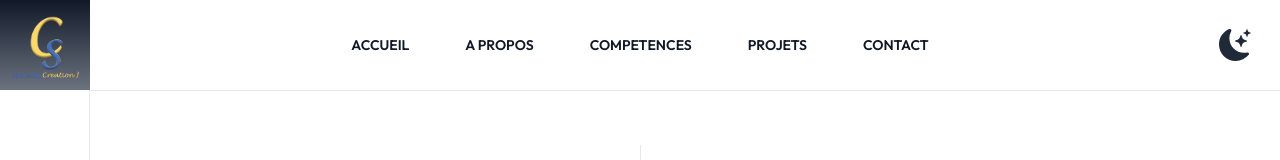
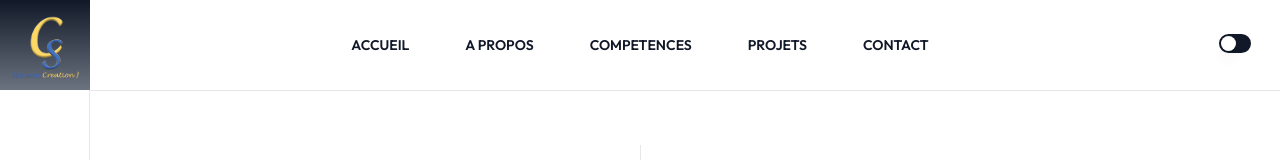
Before and after one commit to joob1812/joob-app, a React (Vite) app: page / in a window 1280 px wide. Shown: the top 160 px of the page. Built offline with nearby package versions, Linux system fonts and the light colour scheme.

Commit message:
Update App.tsx

```diff
--- a/src/App.tsx
+++ b/src/App.tsx
@@ -8,12 +8,14 @@ import Home from './components/Home';
 import Projects from './components/Projects';
 import SideBar from './components/SideBar';
 import Skills from './components/Skills';
-
-import { Dialog } from '@headlessui/react'
+import { Dialog, Switch } from '@headlessui/react'
 
 
 
 function App() {
+
+  const [enabled, setEnabled] = useState(false)
+
 
   const [mobileMenuOpen, setMobileMenuOpen] = useState(false)
 
@@ -69,10 +71,22 @@ function App() {
           <div className='w-[90px] h-[90px]
                 bg-white flex justify-center items-center dark:bg-gray-900'
           >
-            <BsFillMoonStarsFill className='lg:block hidden
-                hover:scale-110 transition-all
-                w-8 h-8 text-gray-800 cursor-pointer  dark:text-gray-100'
-              onClick={() => setDarkMode(!darkMode)} />
+            <div className="p-1 lg:block hidden">
+              <Switch
+                checked={enabled}
+                onChange={setEnabled}
+                onClick={() => setDarkMode(!darkMode)}
+                className={`${enabled ? 'bg-gray-100' : 'bg-gray-900'}
+          relative inline-flex h-[19px] w-[32px] shrink-0 cursor-pointer rounded-full border-2 border-gray-900 dark:border-gray-100 transition-colors duration-200 ease-in-out focus:outline-none focus-visible:ring-2  focus-visible:ring-white/75`}
+              >
+                <span className="sr-only">Use setting</span>
+                <span
+                  aria-hidden="true"
+                  className={`${enabled ? 'translate-x-3 bg-gray-900' : 'translate-x-0 bg-gray-100 dark:border-gray-900 dark:border-4}'}
+            pointer-events-none inline-block h-[15px] w-[15px] transform rounded-full bg-white shadow-lg ring-0 transition duration-200 ease-in-out`}
+                />
+              </Switch>
+            </div>
             <AiOutlineMenu onClick={() => setMobileMenuOpen(true)} className='w-6 h-6 dark:text-gray-100 cursor-pointer lg:hidden ' />
             <span className="sr-only">Open main menu</span>
           </div>
```
